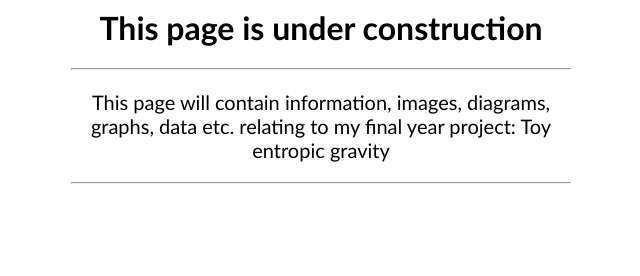
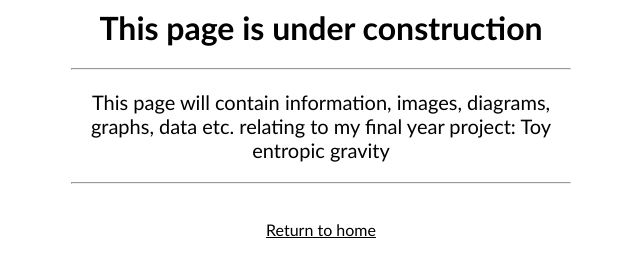
Before and after one commit to joshuamckean/joshuamckean.github.io, a plain HTML site: page PRBX/prbx.html in a window 1280 px wide. Shown: the whole page, without its empty margins (319-959 px from the left). Drawn offline with Linux system fonts and the light colour scheme.

Commit message:
Update prbx.html

```diff
--- a/PRBX/prbx.html
+++ b/PRBX/prbx.html
@@ -8,6 +8,8 @@
                 This page will contain information, images,
                 diagrams, graphs, data etc. relating to my final year project: Toy entropic gravity</p>
             <hr style="margin:auto; max-width:550px;">
+            <br><br>
+            <a style="color:black;font-family: Calibri;" href="/index">Return to home</a>
         </div>
     </body>
 
```
